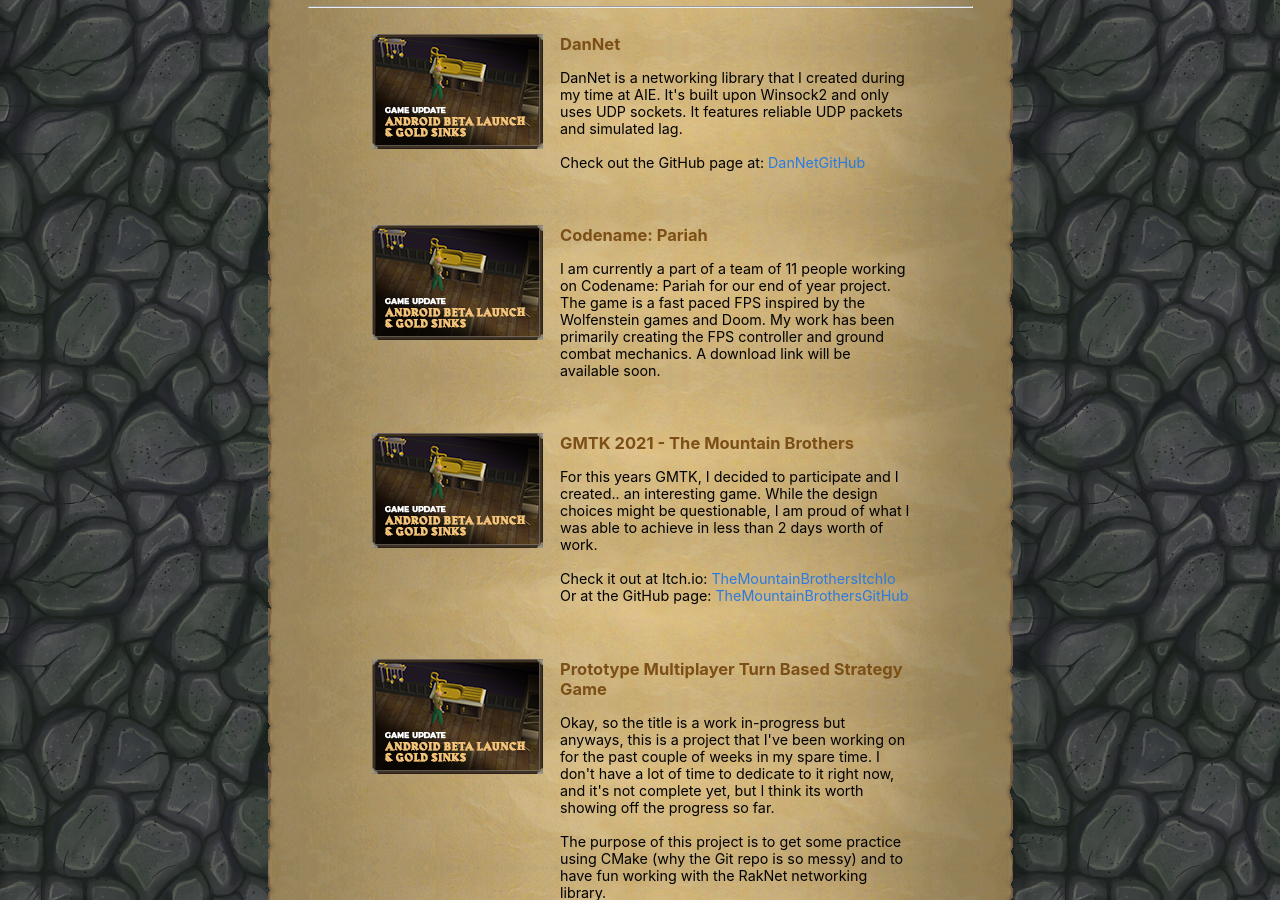
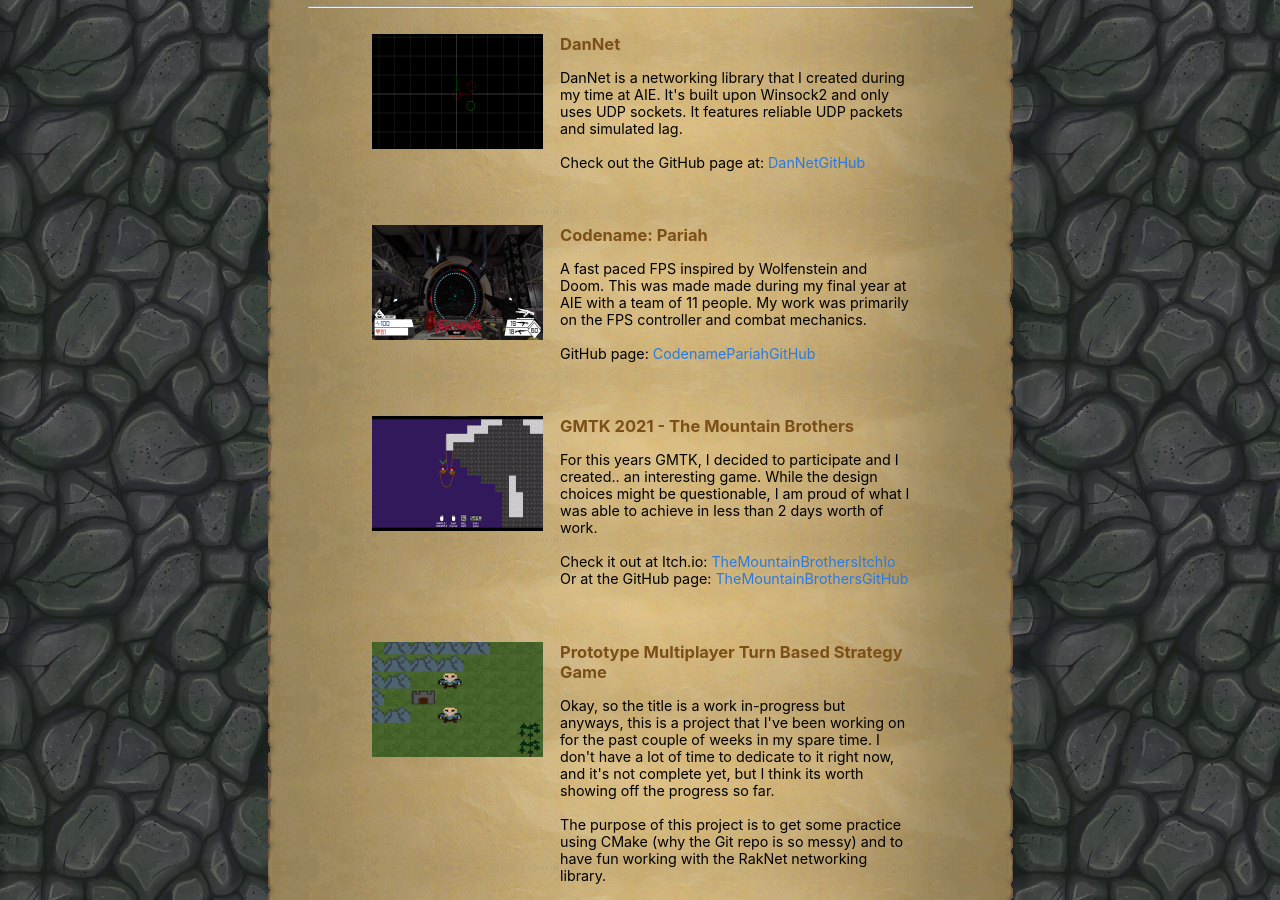
Before and after one commit to Pingimingi22/Pingimingi22.github.io, a Jekyll site: the page built from index.markdown, in a window 1280 px wide and 900 px high, scrolled down 433 px. Built offline with Jekyll 4.4.1, drawn with Linux system fonts in a browser that asks for light colours.

Commit message:
Fixed other pages formatting. Added thumbnail images for projects.

```diff
--- a/_includes/header.html
+++ b/_includes/header.html
@@ -124,6 +124,25 @@
     margin-bottom: 15px;
 }
 
+.content
+{
+
+    padding: 50px 75px;
+    position:relative;
+    background: url(/assets/scroll_backdrop.png) repeat-y top center;
+    font-size: 11px;
+    margin:0;
+}
+
+.content-title
+{
+    color: black;
+    font-size: 1.9em;
+    font-weight: bold;
+    text-align: center;
+    margin-bottom: 30px;
+}
+
 </style>
 
 
@@ -131,6 +150,7 @@
 <head>
     <div class=centreBlock>
     <br>
+
 
     <div class=titleFrame>
         <div class="titleText">
--- a/_layouts/custom.html
+++ b/_layouts/custom.html
@@ -24,24 +24,9 @@
 
 
 
-.content
-{
 
-    padding: 50px 75px;
-    position:relative;
-    background: url(/assets/scroll_backdrop.png) repeat-y top center;
-    font-size: 11px;
-    margin:0;
-}
 
-.content-title
-{
-    color: black;
-    font-size: 1.9em;
-    font-weight: bold;
-    text-align: center;
-    margin-bottom: 30px;
-}
+
 
 .project-article
 {
@@ -141,7 +126,7 @@
         <article class = project-article>
             <figure class = screenshot-figure>
 
-                    <img class="project-article_figure-img" src="assets/test-screenshot.png" alt="test">
+                    <img class="project-article_figure-img" src="assets/dan_net_implementation_screenshot.png" alt="test">
 
 
             </figure>
@@ -158,19 +143,23 @@
 
         <article class = project-article>
             <figure class = screenshot-figure>
-                <img class="project-article_figure-img" src="assets/test-screenshot.png" alt="test">
+                <img class="project-article_figure-img" src="assets/Codename-Pariah-Screenshot_001.png" alt="test">
             </figure>
             <div class="project-details">
         <h3 class="project-article-title">Codename: Pariah</h3>
-        <p class="project-article-summary">I am currently a part of a team of 11 people working on Codename: Pariah for our end of year project. The game is a fast paced FPS inspired by the Wolfenstein games and Doom. My work has been primarily
-            creating the FPS controller and ground combat mechanics. A download link will be available soon.
+        <p class="project-article-summary">A fast paced FPS inspired by Wolfenstein and Doom. This was made made during my final year at AIE with a team of 11 people.
+            My work was primarily on the FPS controller and combat mechanics.
+            <br>
+            <br>
+            GitHub page: <a href="https://github.com/Attikinss/CodenamePariah">CodenamePariahGitHub</a>
+
         </p>
     </div>
     </article>
 
     <article class="project-article">
         <figure class = screenshot-figure>
-            <img class="project-article_figure-img" src="assets/test-screenshot.png" alt="test">
+            <img class="project-article_figure-img" src="assets/the_mountain_brothers_screenshot.png" alt="test">
         </figure>
         <div class="project-details">
         <h3 class="project-article-title">GMTK 2021 - The Mountain Brothers</h3>
@@ -189,7 +178,7 @@
 
         <article class="project-article">
             <figure class = screenshot-figure>
-                <img class="project-article_figure-img" src="assets/test-screenshot.png" alt="test">
+                <img class="project-article_figure-img" src="assets/prototype_turnbased_multiplayer_screenshot.png" alt="test">
             </figure>
         <div class="project-details">
         <h3 class="project-article-title">Prototype Multiplayer Turn Based Strategy Game</h3>
--- a/about.markdown
+++ b/about.markdown
@@ -4,12 +4,12 @@
 permalink: /about
 ---
 
-<div style="text-align: left;">
+
 Hi, I'm Daniel Hadzajlic. I'm currently completing my Advanced Diploma of Professional Game Development at AIE. Right now my favourite language is C++
 	and although I enjoy every aspect of games programming, I'm particularly interested in network programming for multiplayer games.
 
-	I love playing video games and some of the games I'm into right now are, Rocket League and Stardew Valley.
-</div>
+	I love playing video games and currently I'm into Neverwinter Nights 1.
+
 <br>
 <br>
 <br>
```
Also changed, not shown: _layouts/about.html (+15 -8 lines), _layouts/contact.html (+17 -4 lines), assets/Codename-Pariah-Screenshot_001.png (added), assets/dan_net_implementation_screenshot.png (added), assets/prototype_turnbased_multiplayer_screenshot.png (added), assets/the_mountain_brothers_screenshot.png (added).
